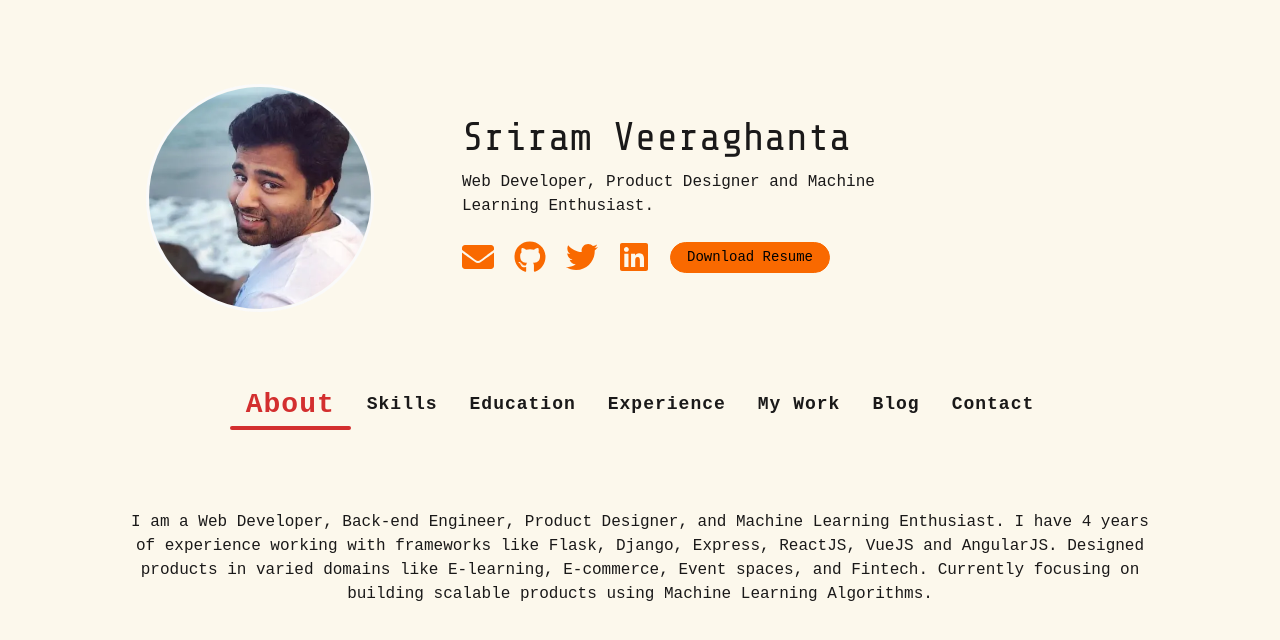
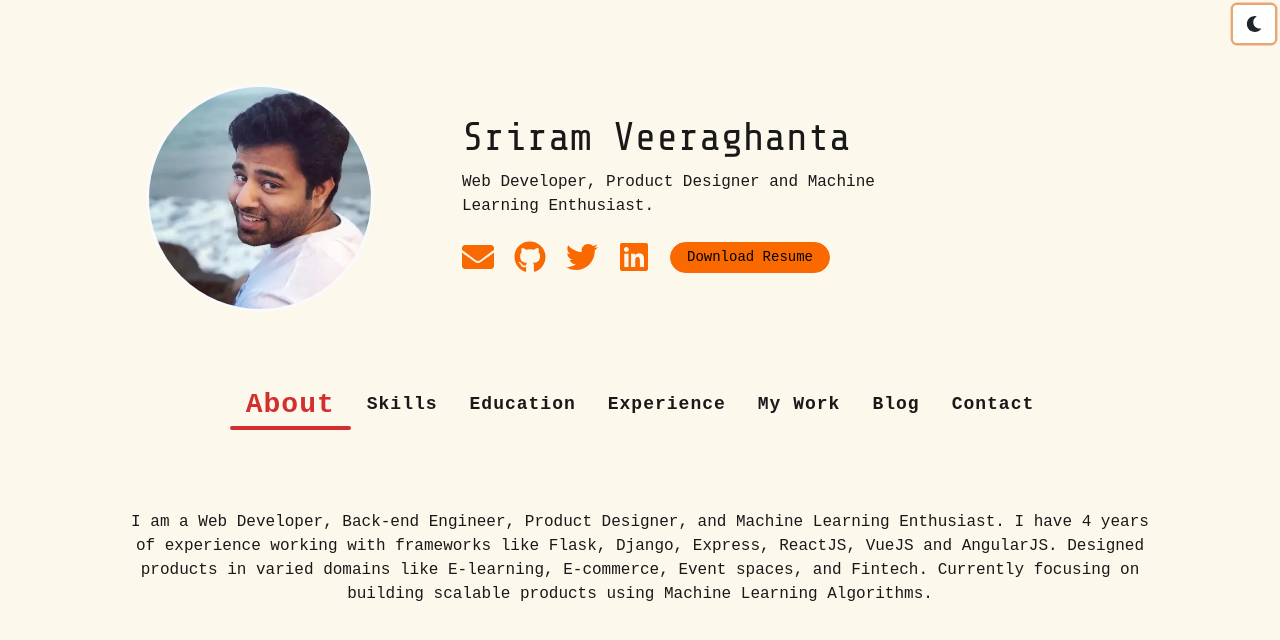
Before and after one commit to sriramveeraghanta/vsriram.me, a Next.js app: page / in a window 1280 px wide. Shown: the top 640 px of the page. Built offline with nearby package versions, Linux system fonts and the light colour scheme; a web font is replaced by a local one.

Commit message:
theme button fix

```diff
--- a/components/elements/dark-mode-switch.tsx
+++ b/components/elements/dark-mode-switch.tsx
@@ -1,25 +1,27 @@
-import React, { FC } from 'react';
+import React, { FC, useEffect, useState } from 'react';
 // react themes
 import { useTheme } from 'next-themes';
 // react icons
 import { FaSun, FaMoon } from 'react-icons/fa';
 
 const DarkModeSwitch: FC = () => {
+  const [mounted, setMounted] = useState(false);
   const { theme, setTheme } = useTheme();
+
+  // After mounting, we have access to the theme
+  useEffect(() => setMounted(true), []);
 
   return (
     <div className="switch-container">
       <div>
-        {theme === 'light' && (
-          <button className="btn btn-theme-light" onClick={() => setTheme('dark')}>
-            <FaMoon />
-          </button>
-        )}
-        {theme === 'dark' && (
-          <button className="btn btn-theme-dark" onClick={() => setTheme('light')}>
-            <FaSun />
-          </button>
-        )}
+        <button
+          aria-label="Toggle Dark Mode"
+          type="button"
+          className="btn btn-theme-light"
+          onClick={() => setTheme(theme === 'dark' ? 'light' : 'dark')}
+        >
+          {mounted && theme === 'dark' ? <FaSun /> : <FaMoon />}
+        </button>
       </div>
     </div>
   );
```
